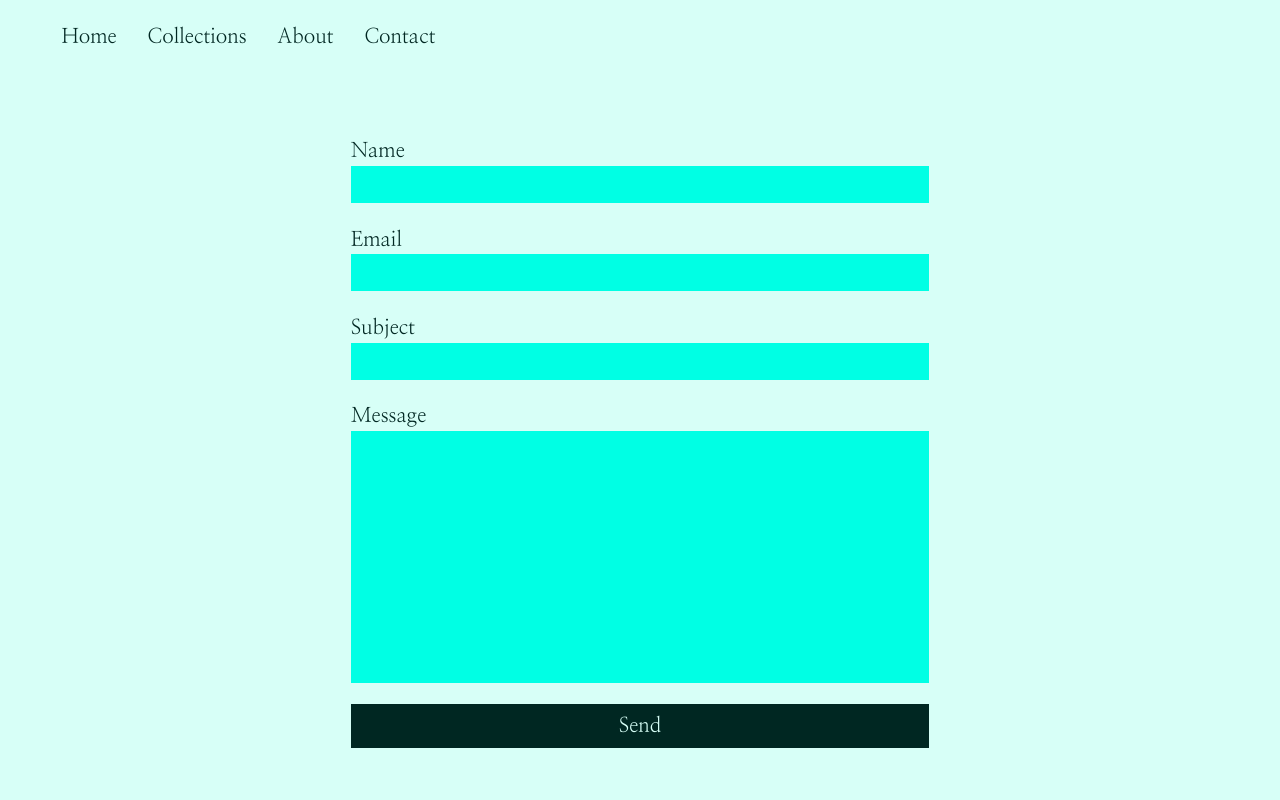
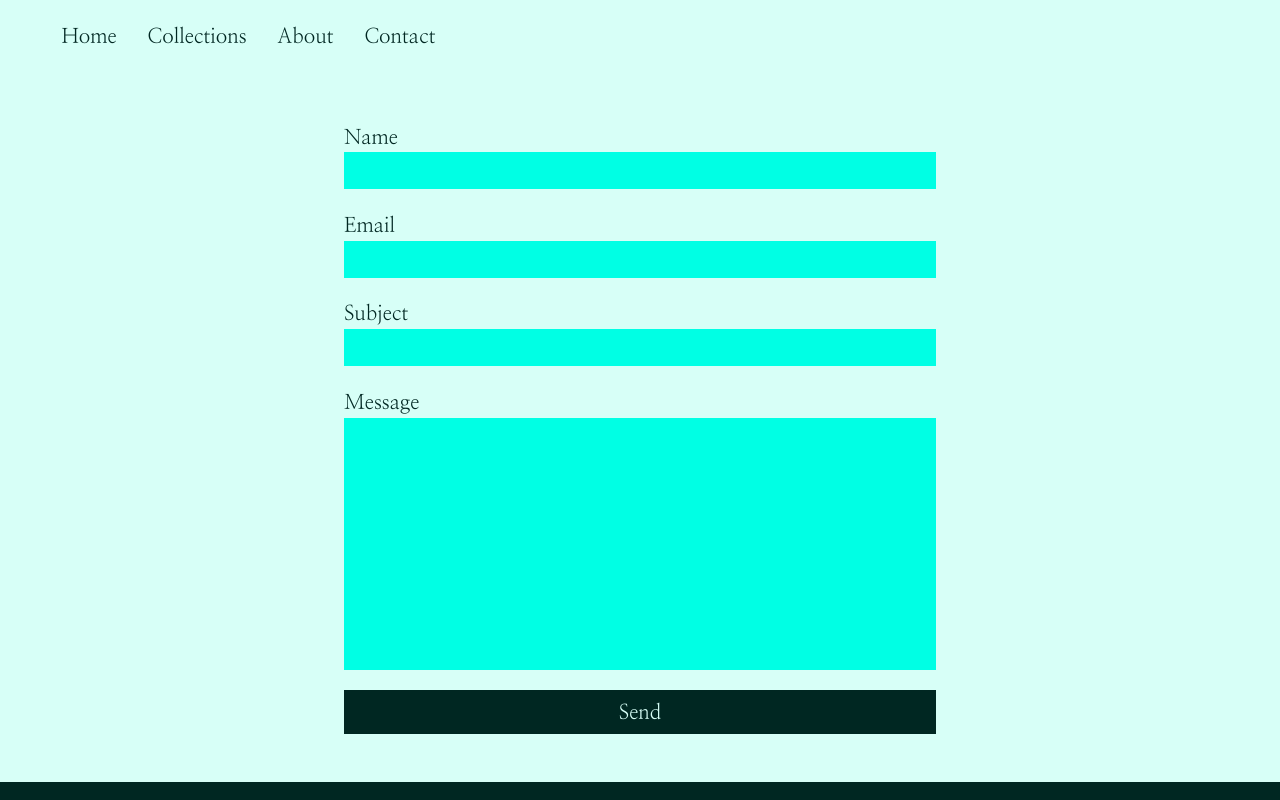
Before and after one commit to VaselineCoveredCat/untitled-project-5, a Next.js app: page /contact in a window 1280 px wide. Shown: the top 800 px of the page. Built offline with nearby package versions, Linux system fonts and the light colour scheme; a web font is replaced by a local one.

Commit message:
Update contact.module.css

```diff
--- a/styles/contact.module.css
+++ b/styles/contact.module.css
@@ -1,5 +1,5 @@
 .article {
-  margin: var(--space-s);
+  margin: var(--space-s-xl);
 }
 
 .article form {
@@ -34,18 +34,7 @@
     align-self: center;
   }
 
-  .article {
-    margin: var(--space-l);
-  }
-
   .article form {
     max-width: 50%;
   }
 }
-
-/* 960px */
-@media (min-width: 60em) {
-  .article {
-    margin: var(--space-xl);
-  }
-}
```
